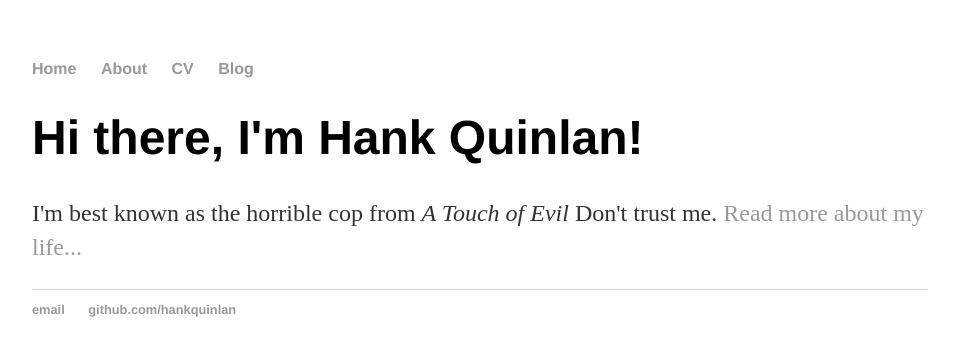
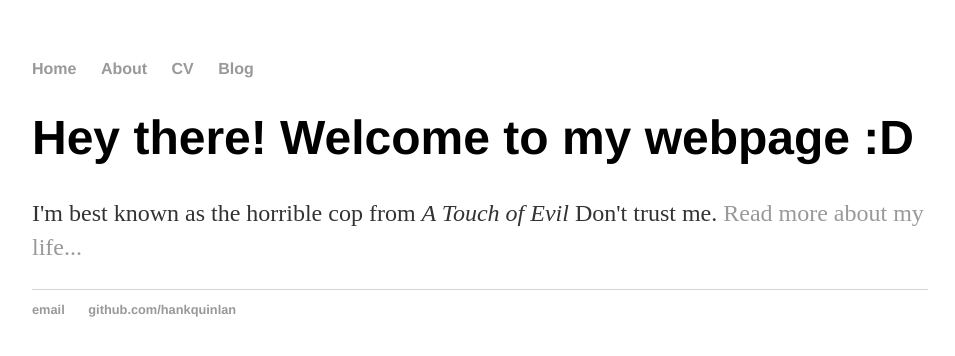
Before and after one commit to melindayyuan/melindayyuan.github.io, a Jekyll site: the page built from index.html, in a window 1280 px wide. Shown: the top 356 px of the page, without its empty margins (160-1115 px from the left). Built offline with Jekyll 4.4.1, drawn with Linux system fonts in a browser that asks for light colours.

Commit message:
Update index.html

```diff
--- a/index.html
+++ b/index.html
@@ -1,8 +1,8 @@
 ---
 layout: default
-title: Hank Quinlan, Horrible Cop
+title: Melinda Yuan
 ---
 <div class="blurb">
-	<h1>Hi there, I'm Hank Quinlan!</h1>
+	<h1>Hey there! Welcome to my webpage :D</h1>
 	<p>I'm best known as the horrible cop from <em>A Touch of Evil</em> Don't trust me. <a href="/about">Read more about my life...</a></p>
 </div><!-- /.blurb -->
```
